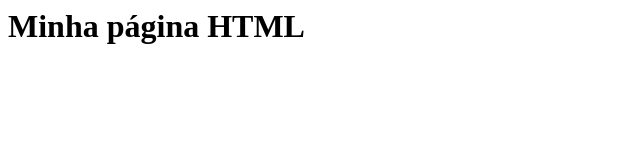
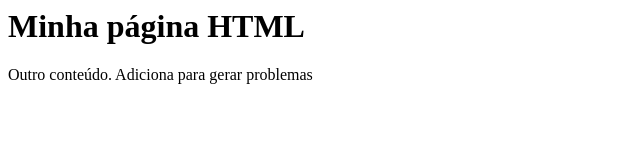
Before and after one commit to ZekaCarvalho/gama-no-github, a plain HTML site: page index.html in a window 1280 px wide. Shown: the whole page, without its empty margins (0-640 px from the left). Drawn offline with Linux system fonts and the light colour scheme.

Commit message:
outro commit, desta vez em MASTER

```diff
--- a/index.html
+++ b/index.html
@@ -3,5 +3,6 @@
 		<h1>
 			Minha página HTML
 		</h1>
+		<p> Outro conteúdo. Adiciona para gerar problemas </p>
 	</body>
 </html>
```
